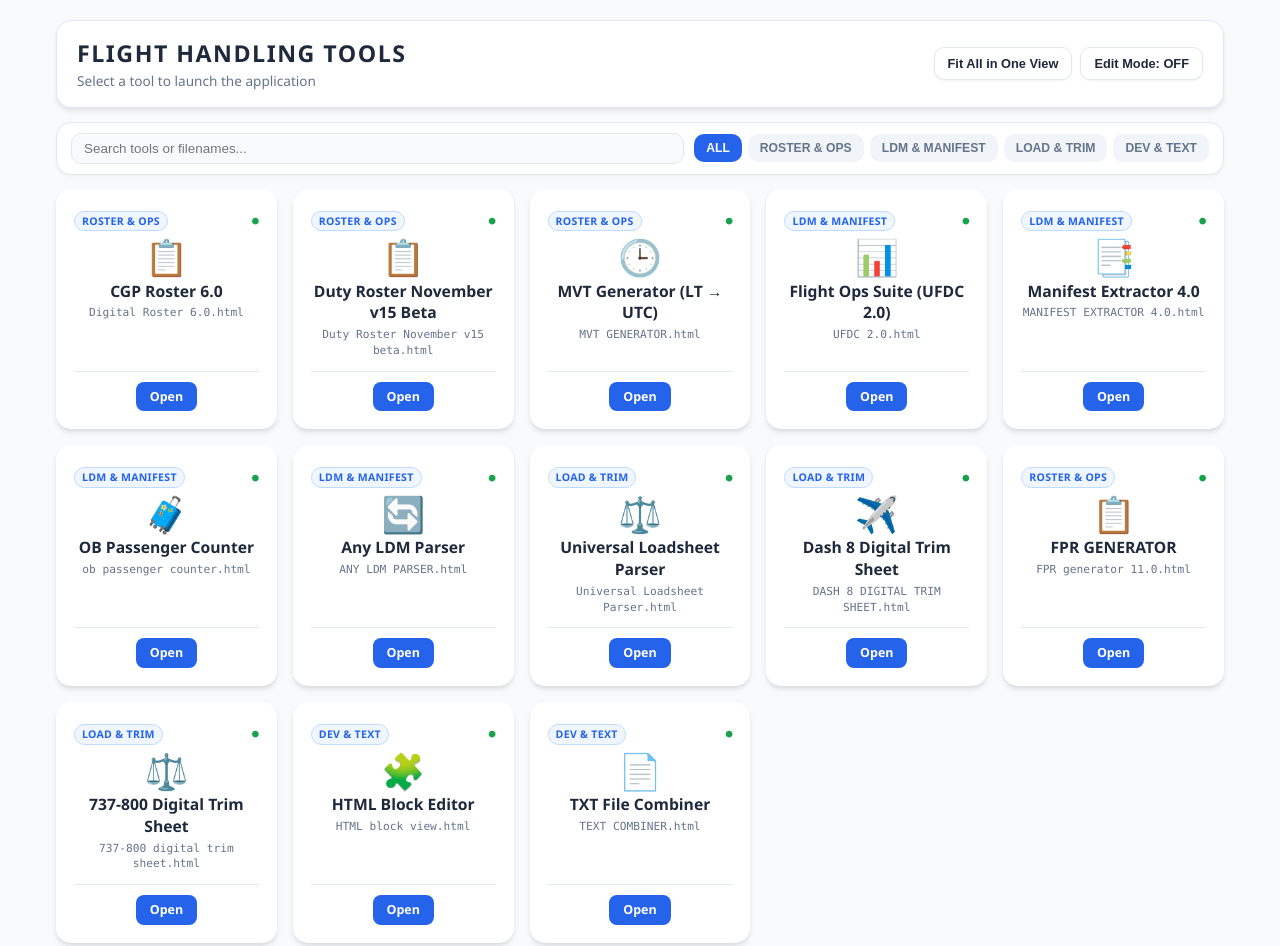
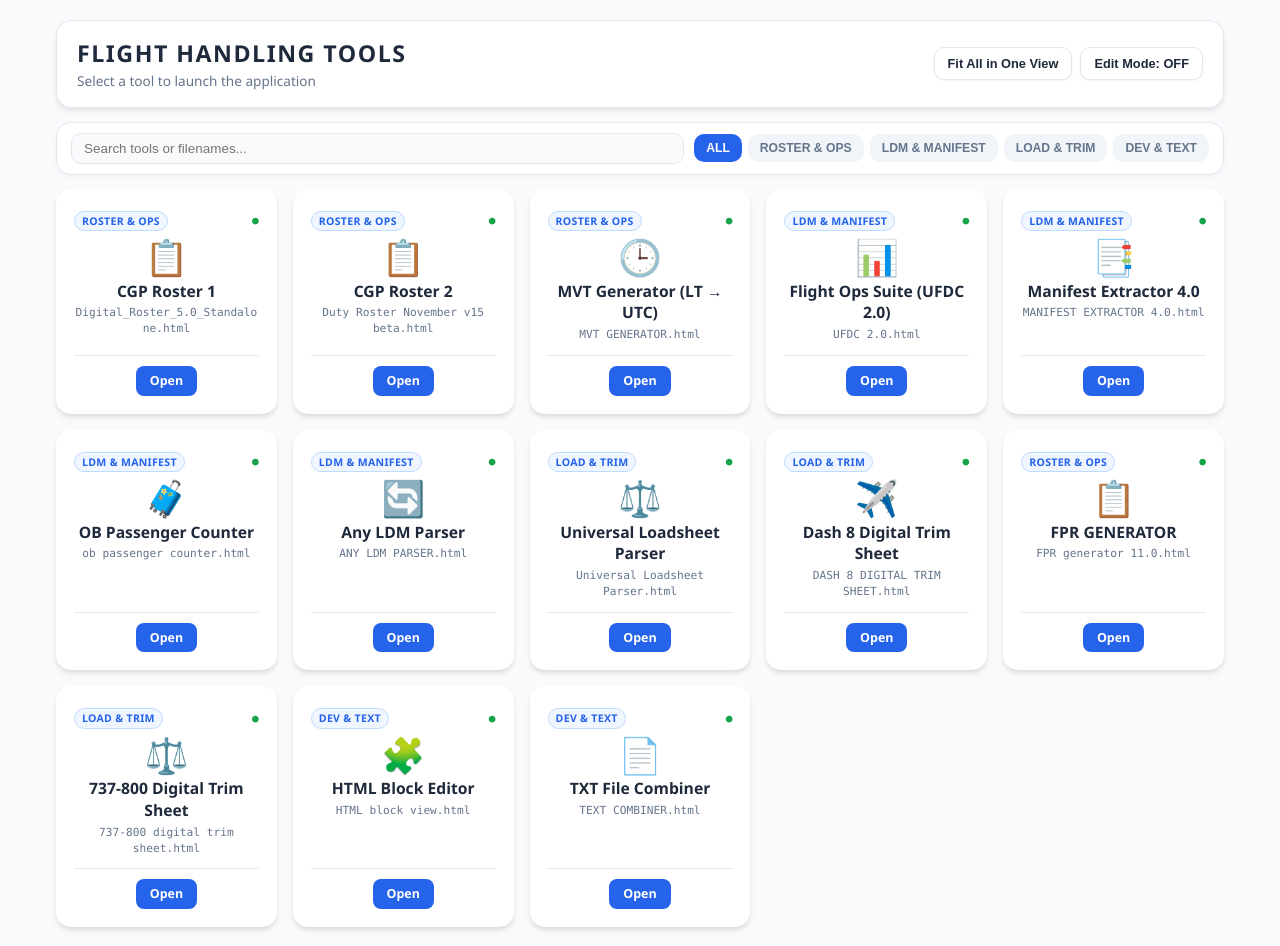
Before and after one commit to hasanace1997277-ui/Flight-handling-tools, a plain HTML site: page index.html in a window 1280 px wide. Drawn offline with Linux system fonts and the light colour scheme.

Commit message:
Update project titles and file names in index.html

```diff
--- a/index.html
+++ b/index.html
@@ -584,14 +584,14 @@
 
     const DEFAULT_PROJECTS = [
       {
-        title: "CGP Roster 6.0",
+        title: "CGP Roster 1",
         icon: "📋",
         category: "ROSTER & OPS",
-        file: "Digital Roster 6.0.html",
-        src: BASE_URL + "Digital%20Roster%206.0.html"
+        file: "Digital_Roster_5.0_Standalone.html",
+        src: BASE_URL + "Digital_Roster_5.0_Standalone.html"
       },
       {
-        title: "Duty Roster November v15 Beta",
+        title: "CGP Roster 2",
         icon: "📋",
         category: "ROSTER & OPS",
         file: "Duty Roster November v15 beta.html",
```
